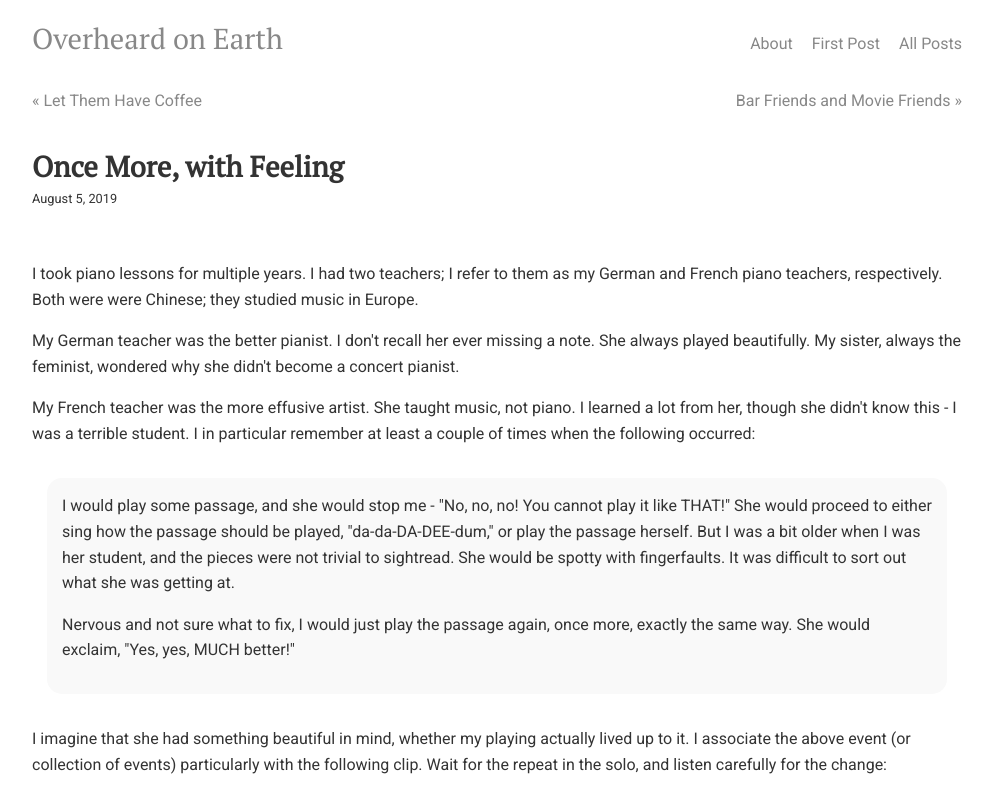
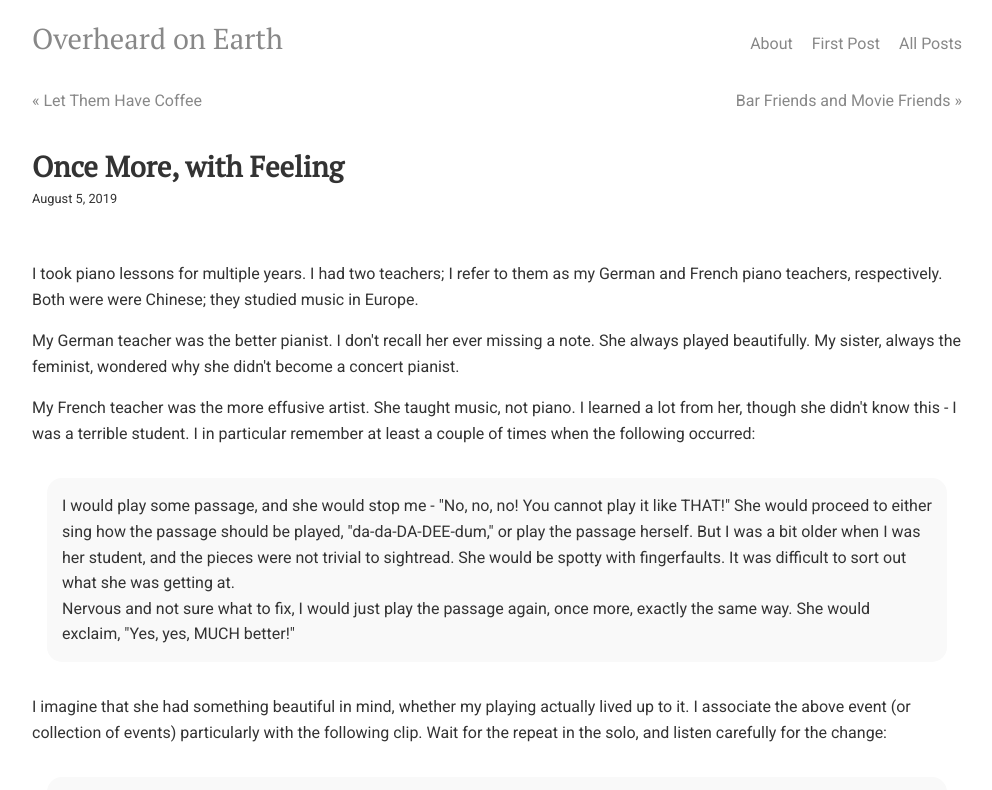
Before and after one commit to overheardonearth/overheardonearth.github.io, a Jekyll site: the page built from _posts/2019-08-05-once-more-with-feeling.html, in a window 1280 px wide. Shown: the top 790 px of the page, without its empty margins (143-1135 px from the left). Built offline with Jekyll 4.4.1, drawn with Linux system fonts in a browser that asks for light colours; comment, search, counter and statistics services are not loaded.

```diff
--- a/_posts/2019-08-05-once-more-with-feeling.html
+++ b/_posts/2019-08-05-once-more-with-feeling.html
@@ -15,8 +15,8 @@ My French teacher was the more effusive artist. She taught music, not piano. I l
 <div class="media">
   I would play some passage, and she would stop me - "No, no, no! You cannot play it like THAT!" She would proceed to either sing how the passage should be played, "da-da-DA-DEE-dum," or play the passage herself. But I was a bit older when I was her student, and the pieces were not trivial to sightread. She would be spotty with fingerfaults. It was difficult to sort out what she was getting at.
 
- <p> Nervous and not sure what to fix, I would just play the passage again, once more, exactly the same way. She would exclaim, "Yes, yes, MUCH better!"
-
+<br>
+  Nervous and not sure what to fix, I would just play the passage again, once more, exactly the same way. She would exclaim, "Yes, yes, MUCH better!"
 </div>
 
 I imagine that she had something beautiful in mind, whether my playing actually lived up to it. I associate the above event (or collection of events) particularly with the following clip. Wait for the repeat in the solo, and listen carefully for the change:
```
